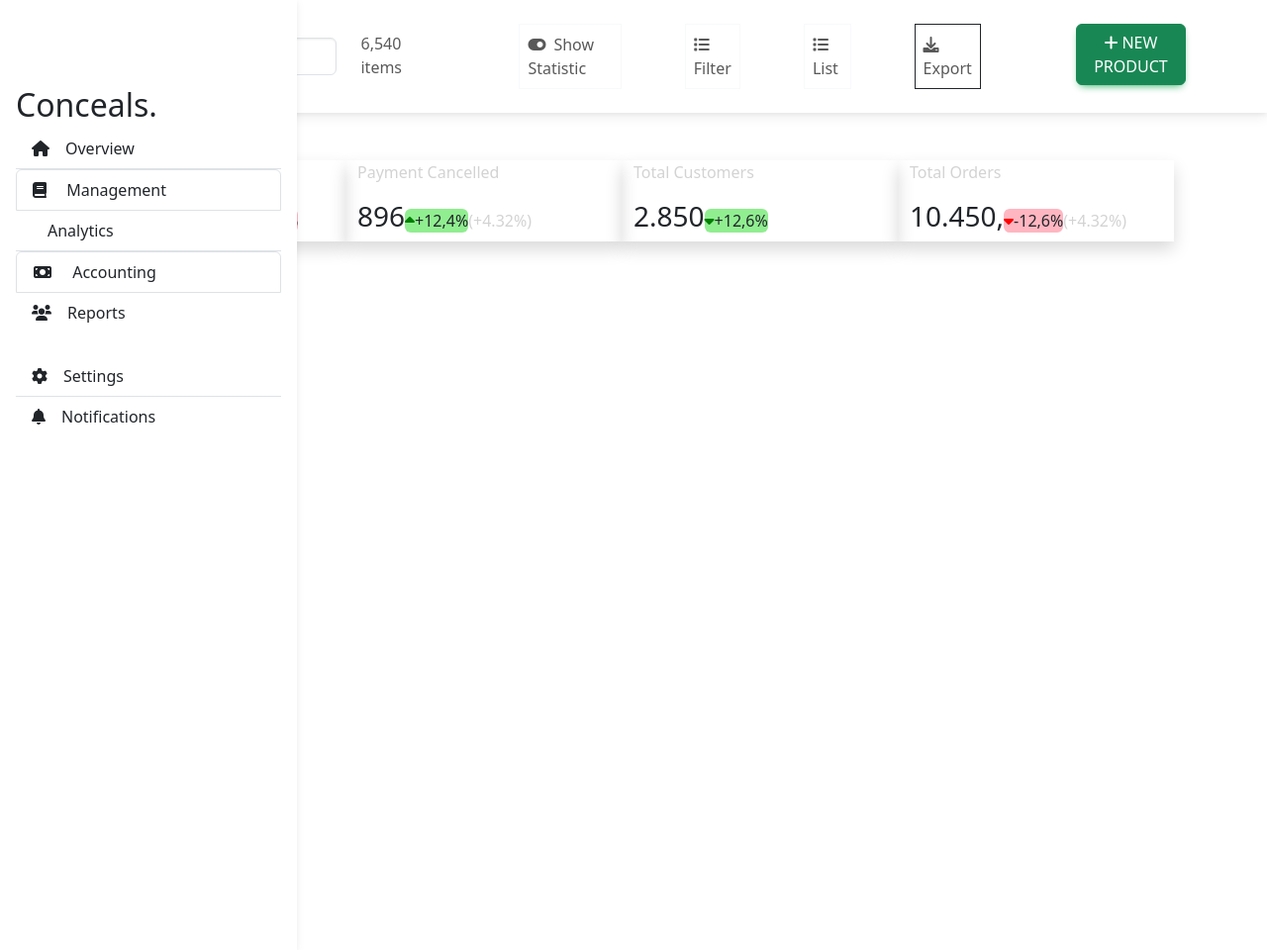
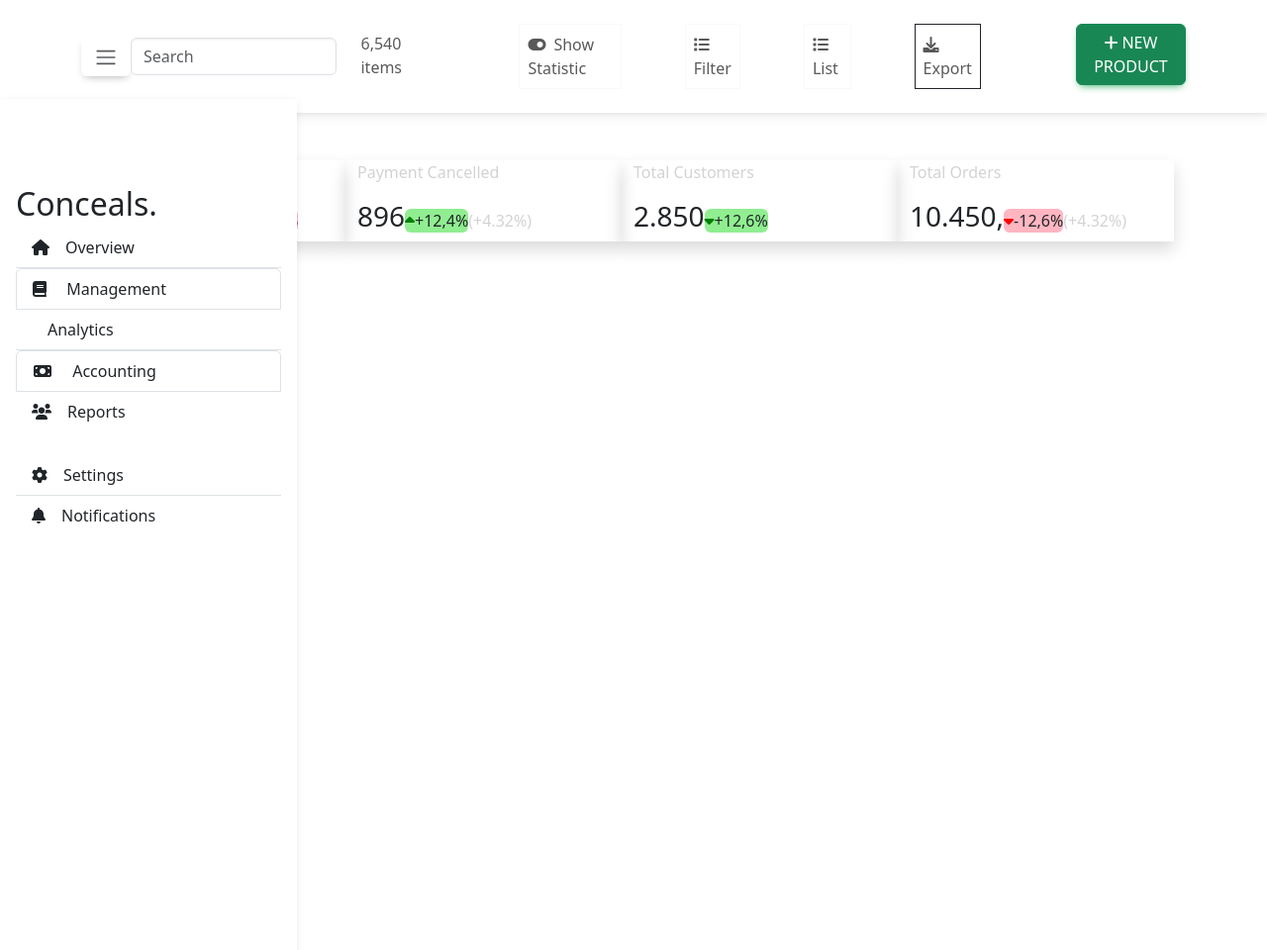
Before and after one commit to sampath99999/Codeschool-3.0-Batch-2, a PHP site: page / in a window 1280 px wide. Shown: the whole page at 99% size. Run offline with PHP 8.4, Linux system fonts and the light colour scheme; some libraries are stand-ins or nearby versions.

Commit message:
Changed style file

```diff
--- a/Task 2 - Javascript/Sujith-JSTask/styles.css
+++ b/Task 2 - Javascript/Sujith-JSTask/styles.css
@@ -8,7 +8,7 @@ body {
 
 /* Sidebar */
 .sidebar {
-    top: 0;
+    top: 100px;
     bottom: 0;
     left: 0;
     padding: 58px 0 0;
```
